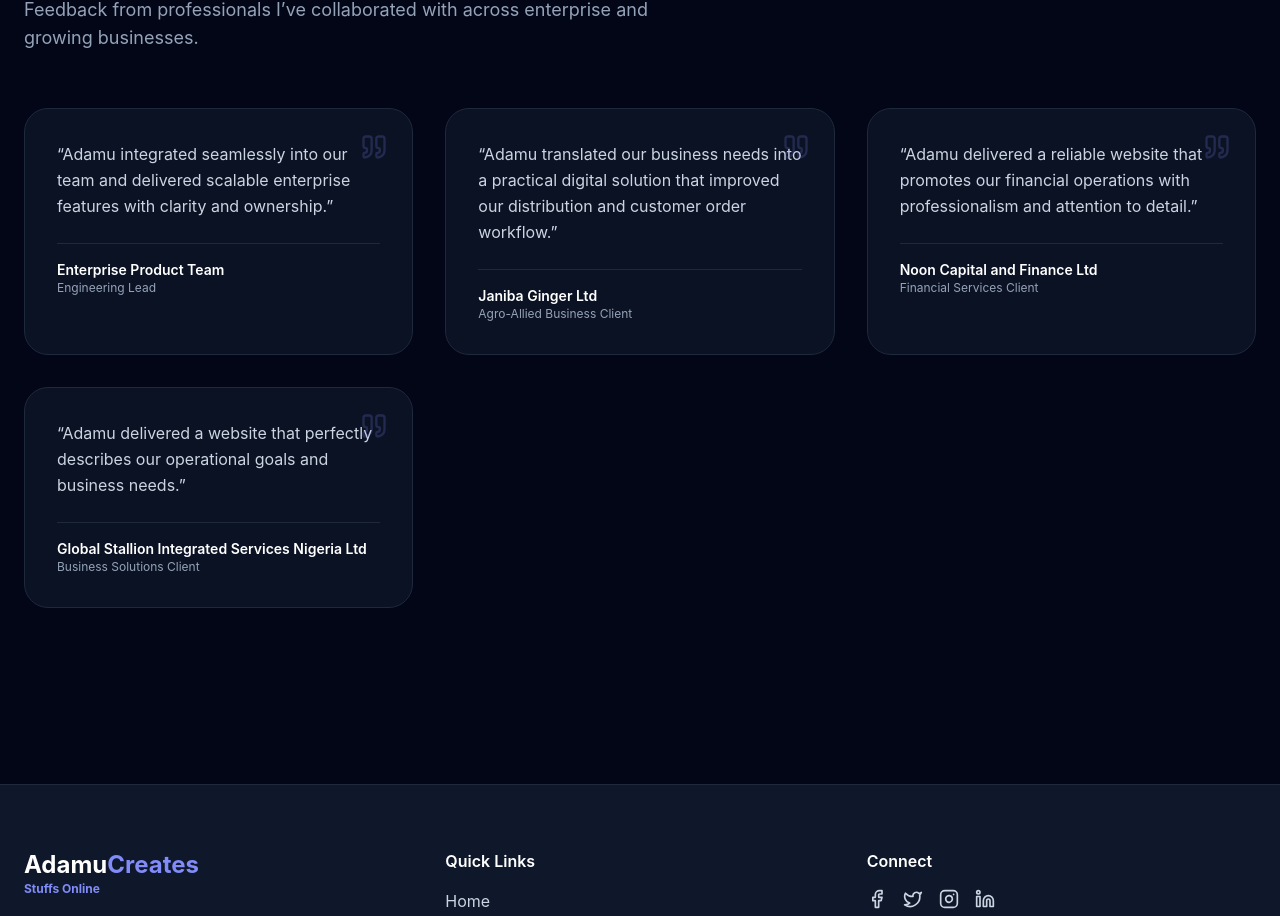
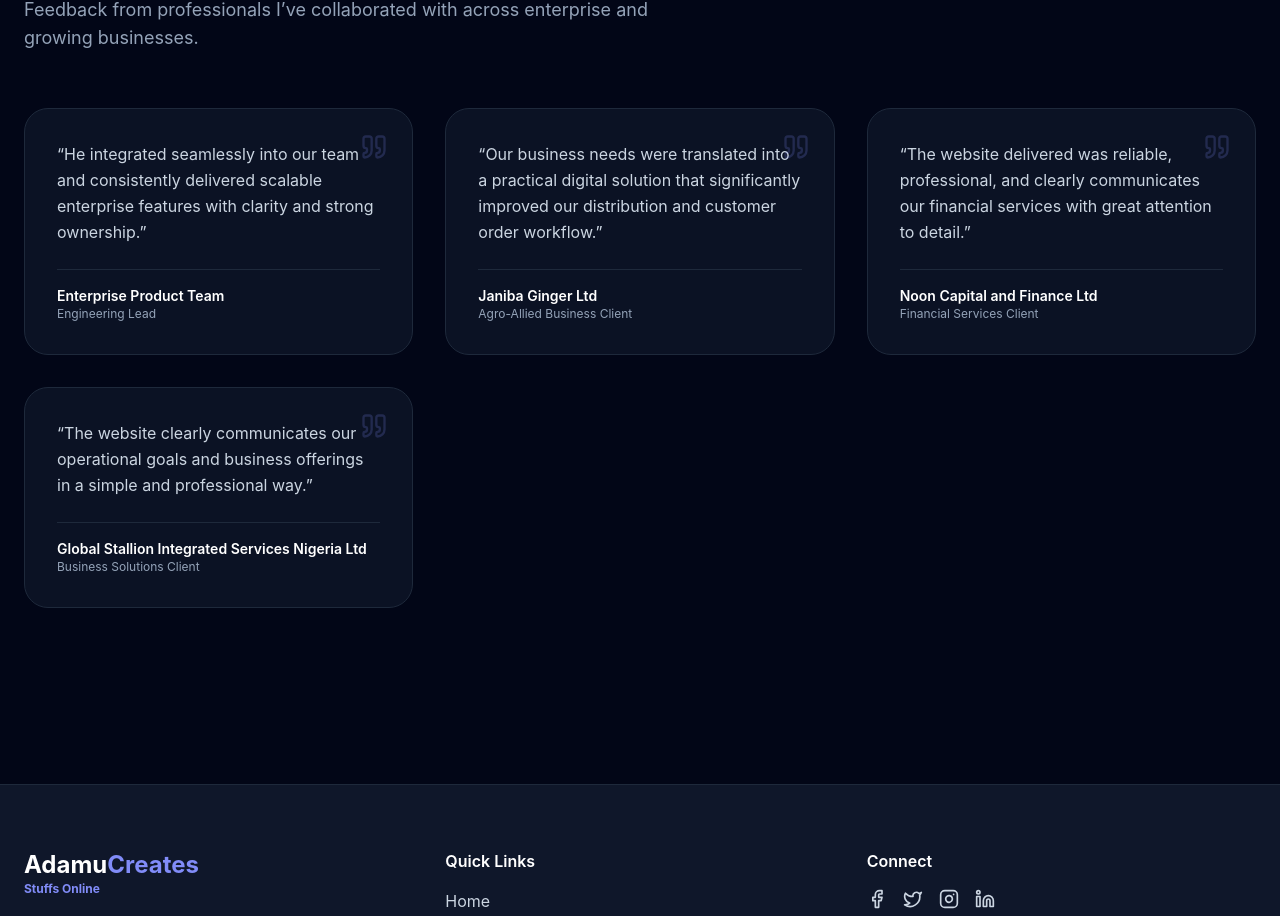
Before and after one commit to adamulab/adamucreates, a React (Vite) app: page / in a window 1280 px wide. Shown: the part 1036-1952 px from the top of the page. Built offline with nearby package versions, Linux system fonts and the light colour scheme.

Commit message:
re-word testimonials

```diff
--- a/src/components/Testimonials.jsx
+++ b/src/components/Testimonials.jsx
@@ -7,25 +7,25 @@ const testimonials = [
     name: "Enterprise Product Team",
     role: "Engineering Lead",
     quote:
-      "Adamu integrated seamlessly into our team and delivered scalable enterprise features with clarity and ownership.",
+      "He integrated seamlessly into our team and consistently delivered scalable enterprise features with clarity and strong ownership.",
   },
   {
     name: "Janiba Ginger Ltd",
     role: "Agro-Allied Business Client",
     quote:
-      "Adamu translated our business needs into a practical digital solution that improved our distribution and customer order workflow.",
+      "Our business needs were translated into a practical digital solution that significantly improved our distribution and customer order workflow.",
   },
   {
     name: "Noon Capital and Finance Ltd",
     role: "Financial Services Client",
     quote:
-      "Adamu delivered a reliable website that promotes our financial operations with professionalism and attention to detail.",
+      "The website delivered was reliable, professional, and clearly communicates our financial services with great attention to detail.",
   },
   {
     name: "Global Stallion Integrated Services Nigeria Ltd",
     role: "Business Solutions Client",
     quote:
-      "Adamu delivered a website that perfectly describes our operational goals and business needs.",
+      "The website clearly communicates our operational goals and business offerings in a simple and professional way.",
   },
 ];
 
```
